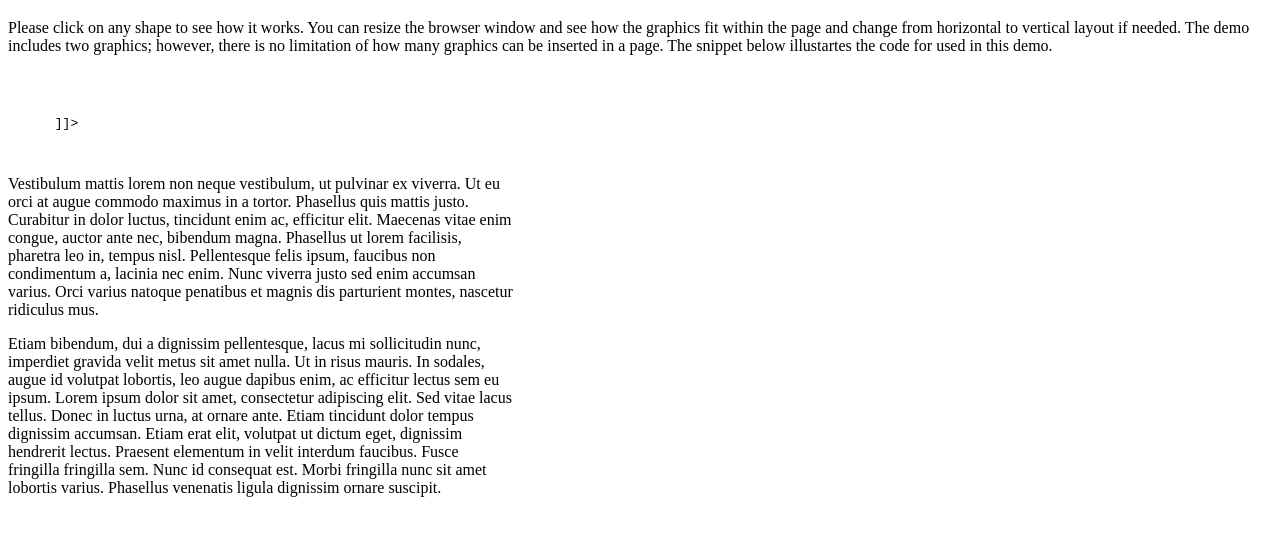
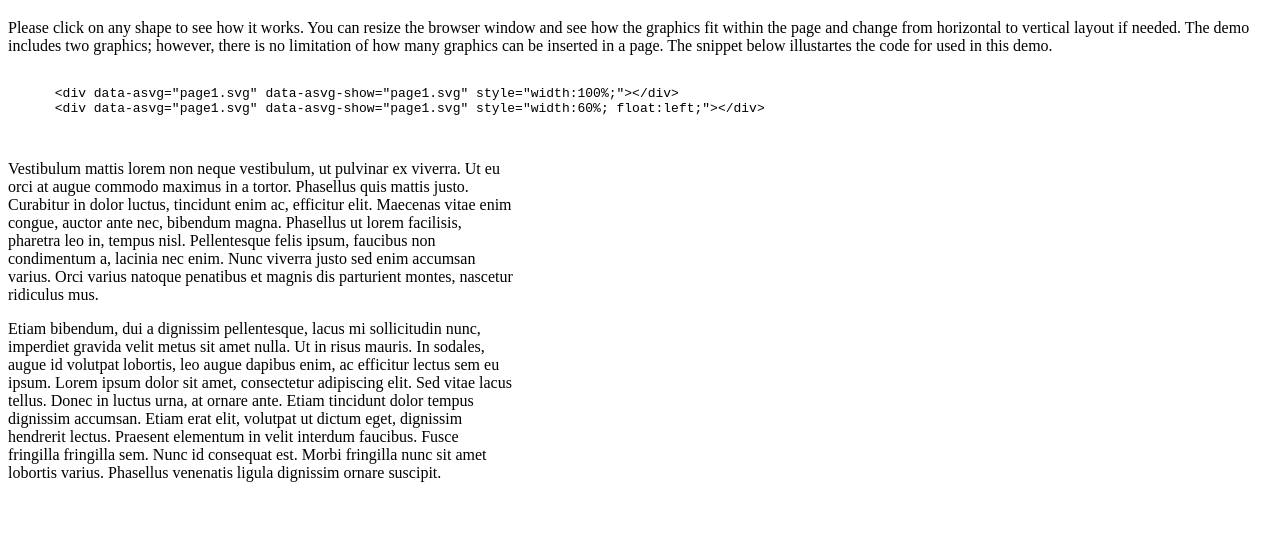
Before and after one commit to processesjs-com/advance-svg, a website built with webpack: page src/index.html in a window 1280 px wide. Shown: the part 61-596 px from the top of the page. Built offline with nearby package versions, Linux system fonts and the light colour scheme; files whose address does not match are found by name; what is-svg, spin would draw is missing.

Commit message:
Fix pre tag in index.html

```diff
--- a/src/index.html
+++ b/src/index.html
@@ -8,10 +8,8 @@
     <h1>Advance SVG Demo</h1>
     <p>Please click on any shape to see how it works. You can resize the browser window and see how the graphics fit within the page and change from horizontal to vertical layout if needed. The demo includes two graphics; however, there is no limitation of how many graphics can be inserted in a page. The snippet below illustartes the code for used in this demo.</p>
     <pre><code>
-      <![CDATA[
-      <div data-asvg="page1.svg" data-asvg-show="page1.svg" style="width:100%;" ></div>
-      <div data-asvg="page1.svg" data-asvg-show="page1.svg" style="width:60%; float:left;"></div>
-      ]]>
+      &lt;div data-asvg="page1.svg" data-asvg-show="page1.svg" style="width:100%;"&gt;&lt;/div&gt;
+      &lt;div data-asvg="page1.svg" data-asvg-show="page1.svg" style="width:60%; float:left;"&gt;&lt;/div&gt;
     </code></pre>
     <div data-asvg="page1.svg" data-asvg-show="page1.svg" style="width:100%;" ></div>
     <div data-asvg="page1.svg" data-asvg-show="page1.svg" style="width:60%; float:left;"></div>
```
